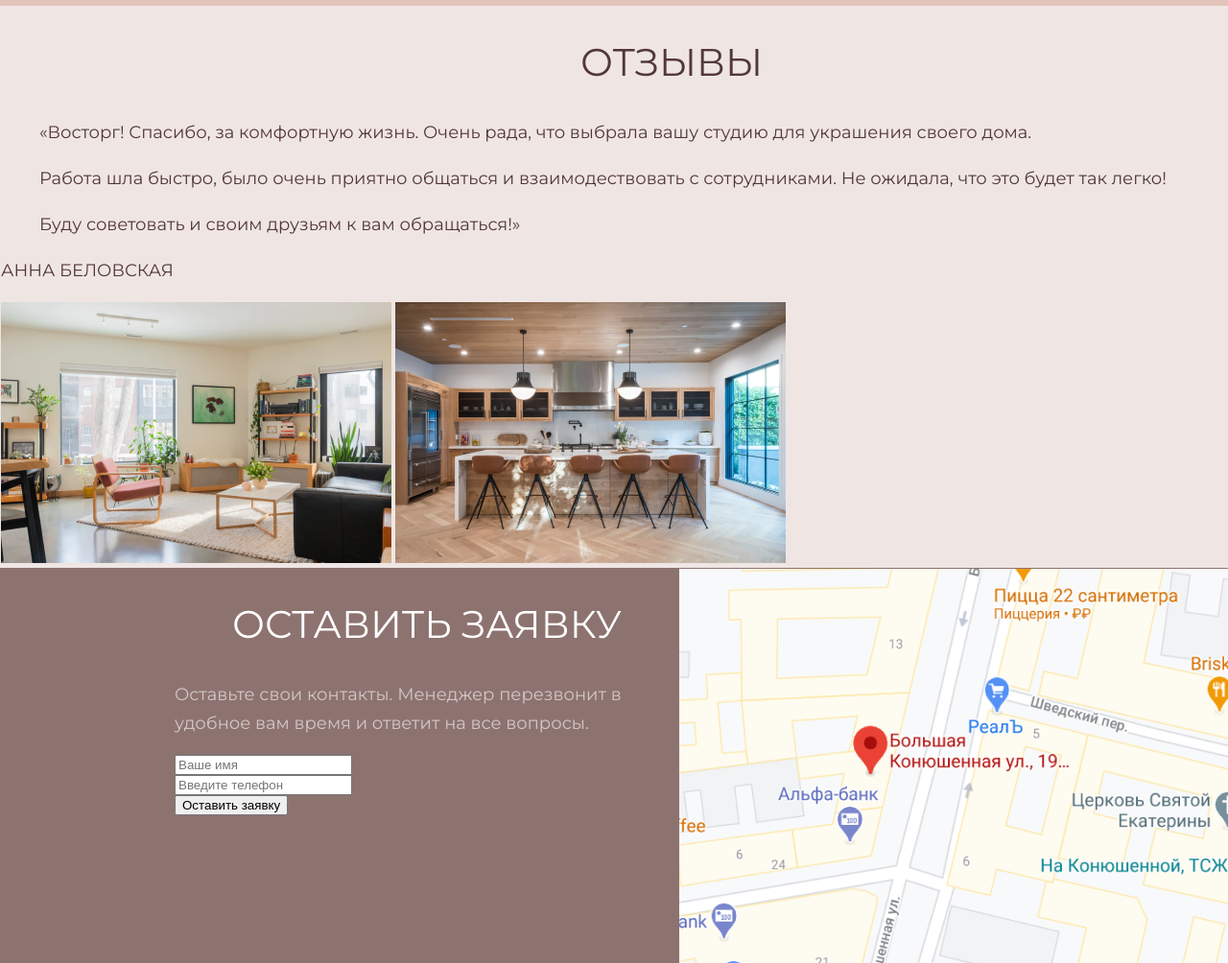
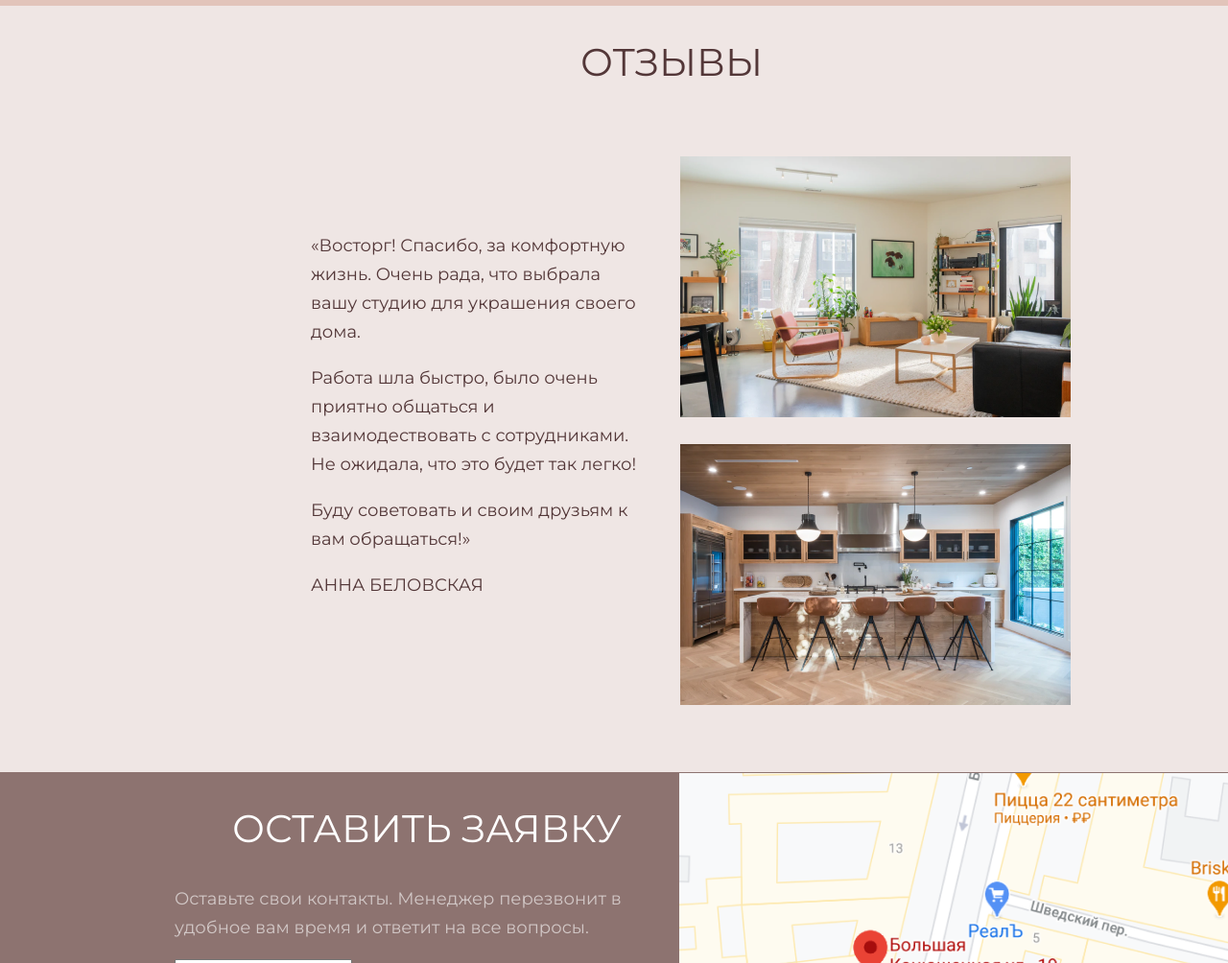
Before and after one commit to Demoniarty/demon-marathon, a plain HTML site: page index.html in a window 1280 px wide. Shown: the part 3660-4664 px from the top of the page at 96% size. Drawn offline with Linux system fonts and the light colour scheme.

Commit message:
делает сетку на флексах для блока "отзывы"

```diff
--- a/style.css
+++ b/style.css
@@ -291,8 +291,28 @@ body {
   text-align: center;
 }
 
+.review-desc {
+  margin-top: 100px; /* 131px */
+}
+
+.reviews-slider {
+  display: flex;
+  margin-left: 283px;
+  margin-right: 283px;
+}
+
 .text.review-caption {
   text-transform: uppercase;
+  margin-left: 40px;
+}
+
+.review-pic {
+  margin-top: 40px;
+  margin-bottom: 41px;
+}
+
+.review-pic > img {
+  margin-bottom: 24px;
 }
 
 /* */
```
